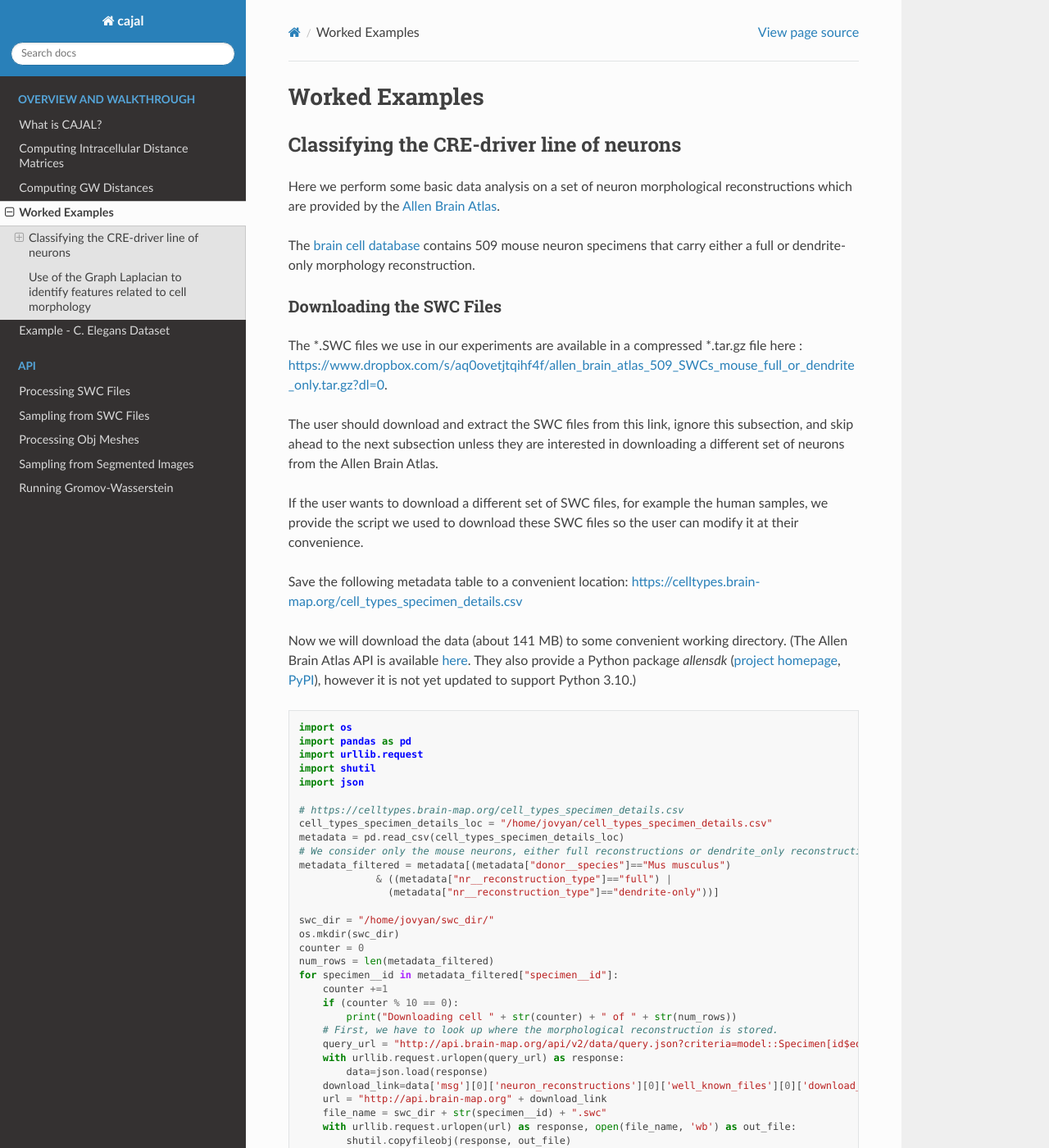
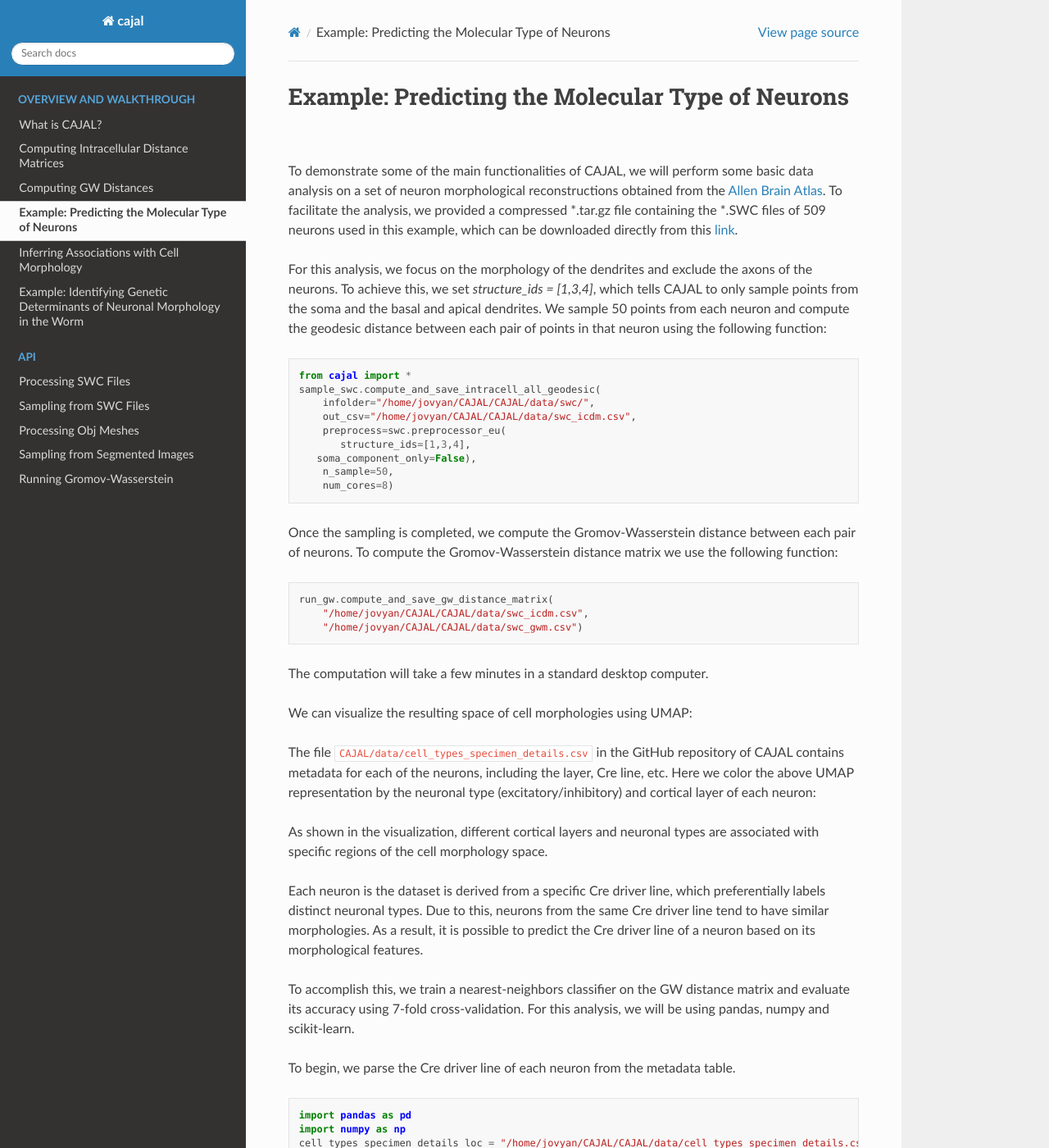
Before and after one commit to CamaraLab/CAJAL, a Sphinx documentation site: the page built from docs/benchmarking.rst, in a window 1280 px wide and 1400 px high. Shown: the whole window at 82% size. Built offline with Sphinx 7.4.7 and the Read the Docs theme 2.0.0, drawn with Linux system fonts in a browser that asks for light colours; some of the changed text lies outside the part shown.

Commit message:
Continued working on readthedocs documenstion, added imports in __init__.py

```diff
--- a/docs/benchmarking.rst
+++ b/docs/benchmarking.rst
@@ -1,126 +1,64 @@
-Worked Examples
-===============
+Example: Predicting the Molecular Type of Neurons
+=================================================
 
-Classifying the CRE-driver line of neurons
-------------------------------------------
+To demonstrate some of the main functionalities of CAJAL,
+we will perform some basic data analysis on a set of neuron
+morphological reconstructions obtained from the
+`Allen Brain Atlas <https://celltypes.brain-map.org/>`_. To facilitate
+the analysis, we provided a compressed \*.tar.gz file containing the \*.SWC
+files of 509 neurons used in this example, which can be downloaded directly from this
+`link <https://www.dropbox.com/s/aq0ovetjtqihf4f/allen_brain_atlas_509_SWCs_mouse_full_or_dendrite_only.tar.gz?dl=0>`_.
 
-Here we perform some basic data analysis on a set of neuron morphological reconstructions which are provided by the `Allen Brain Atlas <https://celltypes.brain-map.org/>`_.
-
-The `brain cell database <https://celltypes.brain-map.org/data>`_ contains 509 mouse neuron specimens that carry either a full or dendrite-only morphology reconstruction.
-
-
-Downloading the SWC Files
-^^^^^^^^^^^^^^^^^^^^^^^^^
-The \*.SWC files we use in our experiments are available in a compressed \*.tar.gz file here : https://www.dropbox.com/s/aq0ovetjtqihf4f/allen_brain_atlas_509_SWCs_mouse_full_or_dendrite_only.tar.gz?dl=0.
-
-The user should download and extract the SWC files from this link, ignore this
-subsection, and skip ahead to the next subsection unless they are interested in
-downloading a different set of neurons from the Allen Brain Atlas.
-
-If the user wants to download a different set of SWC files, for example the
-human samples, we provide the script we used to download these SWC files so the
-user can modify it at their convenience.
-
-Save the following metadata table to a convenient location:
-https://celltypes.brain-map.org/cell_types_specimen_details.csv
-
-Now we will download the data (about 141 MB) to some convenient working directory. (The
-Allen Brain Atlas API is available `here <http://help.brain-map.org/display/celltypes/API#API-download_swc>`_. They also
-provide a Python package `allensdk` (`project
-homepage <https://allensdk.readthedocs.io/en/latest/index.html>`_, `PyPI
-<https://pypi.org/project/allensdk/>`_), however it is not yet updated to
-support Python 3.10.)
+For this analysis, we focus on the morphology of the dendrites and exclude the
+axons of the neurons. To achieve this, we set `structure_ids = [1,3,4]`,
+which tells CAJAL to only sample points from the soma and the basal and apical
+dendrites. We sample 50 points from each neuron and compute the geodesic distance
+between each pair of points in that neuron using the following function:
 
 .. code-block:: python
 
-  		import os
-		import pandas as pd
-		import urllib.request
-                import shutil
-		import json
+		from cajal import *
+		sample_swc.compute_and_save_intracell_all_geodesic(
+		    infolder="/home/jovyan/CAJAL/CAJAL/data/swc/",
+		    out_csv="/home/jovyan/CAJAL/CAJAL/data/swc_icdm.csv",
+		    preprocess=swc.preprocessor_eu(
+ 		       structure_ids=[1,3,4],
+	           soma_component_only=False),
+		    n_sample=50,
+		    num_cores=8)
 
-		# https://celltypes.brain-map.org/cell_types_specimen_details.csv
-		cell_types_specimen_details_loc = "/home/jovyan/cell_types_specimen_details.csv"
-		metadata = pd.read_csv(cell_types_specimen_details_loc)
-		# We consider only the mouse neurons, either full reconstructions or dendrite_only reconstructions.
-		metadata_filtered = metadata[(metadata["donor__species"]=="Mus musculus")
-                             & ((metadata["nr__reconstruction_type"]=="full") |
-                               (metadata["nr__reconstruction_type"]=="dendrite-only"))]
-
-		swc_dir = "/home/jovyan/swc_dir/"
-		os.mkdir(swc_dir)
-		counter = 0
-		num_rows = len(metadata_filtered)
-		for specimen__id in metadata_filtered["specimen__id"]:
-		    counter +=1
-		    if (counter % 10 == 0):
-		        print("Downloading cell " + str(counter) + " of " + str(num_rows))
-		    # First, we have to look up where the morphological reconstruction is stored.
-		    query_url = "http://api.brain-map.org/api/v2/data/query.json?criteria=model::Specimen[id$eq%d],neuron_reconstructions(well_known_files),rma::include,neuron_reconstructions(well_known_files(well_known_file_type[name$eq'3DNeuronReconstruction']))" % specimen__id
-		    with urllib.request.urlopen(query_url) as response:
-		        data=json.load(response)
-		    download_link=data['msg'][0]['neuron_reconstructions'][0]['well_known_files'][0]['download_link']
-		    url = "http://api.brain-map.org" + download_link
-		    file_name = swc_dir + str(specimen__id) + ".swc"
-		    with urllib.request.urlopen(url) as response, open(file_name, 'wb') as out_file:
-		        shutil.copyfileobj(response, out_file)
-
-Sampling from the neurons
-^^^^^^^^^^^^^^^^^^^^^^^^^
-
-For our analysis, we will discard the axons of the neurons so that and focus
-only on the morphology of the dendrites, so we set `types_keep = [1,3,4]`,
-telling the function to keep only the soma and the basal and apical
-dendrites. (Not all of the neurons we study have documented axons, so we would get
-inconsistent results from including the axons when they exist.) For each
-neuron, we sample 50 points from that neuron and compute the geodesic distance
-between each pair of points in that neuron.
+Once the sampling is completed, we compute the Gromov-Wasserstein distance
+between each pair of neurons. To compute the Gromov-Wasserstein distance matrix we use
+the following function:
 
 .. code-block:: python
 
-		from cajal import sample_swc
-		sample_swc.compute_and_save_intracell_all(
-		    infolder="/home/jovyan/CAJAL/CAJAL/data/swc/",
-		    out_csv="/home/patn/CAJAL/CAJAL/data/swc_icdm.csv",
-		    metric = "geodesic",
-		    types_keep = [1,3,4],
-		    n_sample=100,
-		    num_cores=8)
+		run_gw.compute_and_save_gw_distance_matrix(
+		    "/home/jovyan/CAJAL/CAJAL/data/swc_icdm.csv",
+		    "/home/jovyan/CAJAL/CAJAL/data/swc_gwm.csv")
 
-Once the sampling is finished, we compute the Gromov-Wasserstein distance
-between each pair of neurons. In our experiment, it takes about 0.4s to compute
-the Gromov-Wasserstein distance between two cells on a single-core machine, and
-processing speed improves about linearly with the number of cores, so on a
-machine with 8 cores it might take about 1 hour 48 minutes to compute the
-pairwise GW distances between 509 neurons.
+The computation will take a few minutes in a standard desktop computer.
 
-.. code-block:: python
+We can visualize the resulting space of cell morphologies using UMAP:
 
-		run_gw.compute_gw_distance_matrix(
-		    "/home/jovyan/CAJAL/CAJAL/data/swc_icdm.csv",
-		    "/home/jovyan/CAJAL/CAJAL/data/swc_gwm.csv",
-		    save_mat=False)
+The file ``CAJAL/data/cell_types_specimen_details.csv`` in the GitHub repository of CAJAL
+contains metadata for each of the neurons, including the layer, Cre line, etc.
+Here we color the above UMAP representation by the neuronal type (excitatory/inhibitory)
+and cortical layer of each neuron:
 
-Predicting Cre-driver Lines from Cell Morphology
-^^^^^^^^^^^^^^^^^^^^^^^^^^^^^^^^^^^^^^^^^^^^^^^^
+As shown in the visualization, different cortical layers and neuronal types are
+associated with specific regions of the cell morphology space.
 
-In the Allen Brain Atlas cell types database, each neuron sampled is from a
-specific Cre-driver mouse line, and its morphology and electrophysiology have
-characteristic distinguishing features which derive from the genes being
-studied in that driver line. We might conjecture that cells of the same
-Cre-driver line have similar morphologies and that it is possible to guess the
-Cre-driver line of a given neuron from its morphological features, by taking
-the Cre-driver line labels on some of the neurons as given and classifying the
-others based on how similar they are to the neurons for which the correct label
-is known. In this experiment, we will divide our neurons into 7 equal parts. 6
-parts will be training data for a nearest-neighbors classifier, and the 7th
-will be test data. For each neuron in the test data, we will look at the 10
-nearest neighbors in the training data (under the GW distance) and guess the
-Cre-driver line of the neuron.
+Each neuron is the dataset is derived from a specific Cre driver line, which preferentially labels
+distinct neuronal types. Due to this, neurons from the same Cre driver line tend to have
+similar morphologies. As a result, it is possible to predict the Cre driver line of a neuron
+based on its morphological features.
 
-We will use pandas, numpy and sk-learn for this analysis.  First, we get all
-the mouse neurons which have a full or dendrite-only reconstruction of their
-neurons, and get their specimen ids and their Cre-driver lines.
+To accomplish this, we train a nearest-neighbors classifier on the GW distance matrix and
+evaluate its accuracy using 7-fold cross-validation. For this analysis, we will be
+using pandas, numpy and scikit-learn.
+
+To begin, we parse the Cre driver line of each neuron from the metadata table.
 
 .. code-block:: python
 
@@ -137,11 +75,8 @@
 		cell_ids = np.array(metadata["specimen__id"])
 
 
-We read the Gromov-Wasserstein distances into a square matrix, `gw_dist_mat`, which sklearn can
-use as a precomputed distance metric. We give two ways to access the data, one can either
-look up the distances in a dictionary as `gw_dist_dictionary[(cell_name1, cell_name2)]`, or
-use indices, where we have `gw_dist_mat[i,j]` equal to the distance between cell_names[i] and
-cell_names[j].
+We then read the Gromov-Wasserstein distances into a square matrix, which scikit-learn
+can use as a precomputed distance metric.
 
 .. code-block:: python
 
@@ -151,9 +86,8 @@
 		cell_names, gw_dist_dictionary, gw_dist_arr = read_gw("/home/jovyan/swc_gwm.csv")
 		gw_dist_mat = squareform(gw_dist_arr)
 
-Now we use the sklearn library to divide the data into 7 equally sized sets and
-classify each element of a given set based on the nearest 10 neighbors in the 6
-other sets.
+Next, we use scikit-learn to train a nearest-neighbors classifier with n=10 neighbors and
+perform cross-validation using stratified k-fold.
 
 .. code-block:: python
 
@@ -166,7 +100,10 @@
 		print(cvs)
 		# array([0.2739726 , 0.32876712, 0.2739726 , 0.21917808, 0.28767123, 0.31944444, 0.30555556])
 
-We see that the average accuracy is between 27% and 30%. However, this number is a bit inflated, as merely evaluating the percentage of correct classifications will underweigh the smallest groups of the dataset. For a more realistic appraisal we will compute the `Matthews correlation coefficient <https://bmcgenomics.biomedcentral.com/counter/pdf/10.1186/s12864-019-6413-7.pdf>_` of the classification, which appropriately weights the error arising from misclassifying elements of smaller classes.
+Our results show that the average accuracy is between 27% and 30%. Similarly, we can compute the
+`Matthews correlation coefficient <https://bmcgenomics.biomedcentral.com/counter/pdf/10.1186/s12864-019-6413-7.pdf>_`
+of the classification, which appropriately weights the error arising from misclassifying
+elements of smaller classes.
 
 .. code-block:: python
 
@@ -174,80 +111,52 @@
 		cvp = cross_val_predict(clf, X=gw_dist_mat, y=clusters, cv=cv)
 		print(matthews_corrcoef(cvp,clusters))
 		# 0.25205529424157797
+Our results show that the MCC is XYZ.
 
-So the class-weighted accuracy of the classifier is about 25%.
+Inferring Associations with Cell Morphology
+===========================================
 
-Use of the Graph Laplacian to identify features related to cell morphology
---------------------------------------------------------------------------
+The Laplacian Score is a statistical test implemented in CAJAL to determine whether
+differences in a numerical feature assigned to cells, :math:`f : G\to \mathbb{R}`, such as the expression of a gene or the genotype
+of the cell in a given locus, are related to differences in cell morphology. Specifically,
+the Laplacian Score answers the question: if :math:`x` and :math:`y` are two cells
+with similar morphology, are :math:`f(x)` and :math:`f(y)` closer on average than
+if :math:`x` and :math:`y` were chosen randomly?
 
-Suppose that we have a set of cells, :math:`G`, and a numerical feature
-:math:`f : G\to \mathbb{R}`. Our question is whether the value of :math:`f`
-is related to cell morphology. There are multiple ways to phrase the question
-informally:
-
-- If :math:`x` and :math:`y` are two cells in `G` with similar morphology, then
-  are :math:`f(x)` and :math:`f(y)` closer on average then they would be if
-  :math:`x` and :math:`y` were chosen randomly?
-- If :math:`x` is a fixed cell in :math:`G`, and :math:`y` is a randomly chosen
-  cell in :math:`G`, does :math:`f(y)` tend to be closer to :math:`f(x)` if
-  :math:`y` is more morphologically similar to :math:`x`?
-- Does cell morphology have explanatory power with regards to the value of :math:`f`?
-
-We implement and offer a statistical test which represents one formalization of
-these ideas, the *graph Laplacian*, building on work by He, Cai and Niyogi
-(`Laplacian Score for Feature Selection
-<https://proceedings.neurips.cc/paper/2005/hash/b5b03f06271f8917685d14cea7c6c50a-Abstract.html>`_);
-see also `Multi-modal analysis and integration of single-cell morphological data <https://www.biorxiv.org/content/10.1101/2022.05.19.492525v3.full>`_.
-
-We first use the Gromov-Wasserstein distance to equip the set of cells with an
-(undirected) graph structure. Assume that we have already computed the
-GW-distance between any two cells in :math:`G`. Choose also a positive real
-number :math:`varepsilon` which is much less than the maximum distance between
-two cells; for example, one could take the median observed difference. Now from
-this point forward we will view :math:`G` as an undirected graph, where two
-distinct nodes :math:`x,y` are connected if and only if
-:math:`d_{GW}(x,y)\lt\varepsilon`.
-
- The graph Laplacian of :math:`f` with respect to the graph :math:`G` is defined by
+To perform this analysis, CAJAL uses the Gromov-Wasserstein distance between every pair
+of cells to construct an undirected graph :math:`G` where nodes represent cells and edges
+connect cells with distances less than :math:`\varepsilon`, a user-specified positive real
+parameter. The Laplacian score of :math:`f` with respect to the graph :math:`G` is
+positive number defined by
 
 .. math::
 
-   C_G(f) = \frac{\sum_{(i,j)\in E(G)} (f(i) - f(j))^2}{\operatorname{Var}_G(f)}
+		C_G(f) = \frac{\sum_{(i,j)\in E(G)} (f(i) - f(j))^2}{\operatorname{Var}_G(f)}
 
 
-where :math:`E(G)` is the set of edges in the graph `G`, :math:`i,j` range over
-nodes of :math:`G`, `n(i)` is the number of neighbors of :math:`i` in
-:math:`G`, and :math:`\operatorname{Var}_G(f)` is a weighted
-variance of `f` where the weight of node :math:`i` is proportional to :math:`n(i)`.
+where :math:`E(G)` is the set of edges in the graph, :math:`i,j` range over
+nodes of :math:`G`, and :math:`\operatorname{Var}_G(f)` is the weighted
+variance of `f,` where the weight of node :math:`i` is proportional to
+the number of neighbors of :math:`i` in :math:`G`. When the Laplacian Score is close to
+zero, this indicates that the values of :math:`f` tend to be similar between
+connected cells.
 
-The graph Laplacian takes values between 0 and 2. When the Laplacian is near
-zero we interpret it as showing that the values of :math:`f(i)` and
-:math:`f(j)` are linearly correlated when :math:`i,j` are connected by an edge
-in the graph. If the Laplacian is close to 1, they are uncorrelated.
+To test the significance of the Laplacian Score, CAJAL provides a permutation test
+that shuffles the values of :math:`f` across the nodes of :math:`G` to generate a null
+distribution, from which a p-value can be computed. Additionally, CAJAL supports
+regression analysis to account for the influence of other covariates,
+:math:`g_1,\dots,g_n`, defined on :math:`G`. Users can fit a multivariate linear
+regression model to remove the dependence of :math:`C_G(f)` on
+:math:`C_G(g_1),\dots, C_G(g_n)`, and evaluate whether the Laplacian Score of :math:`f`
+is below what would be expected from the covariate features.
 
-In cases where it is unreasonable to expect a strong linear correlation, (for
-example, :math:`f` is not continuous or not modelled by any reasonable
-distribution) the graph Laplacian cannot be interpreted directly. We provide a
-permutation test which compares :math:`C_G(f)` to :math:`C_G(f\circ\pi)` for
-many randomly chosen permutations :math:`\pi : G\to G` of the set of nodes of
-the graph. If :math:`C_G(f) < C_G(f\circ\pi)` for all but a small fraction
-:math:`\alpha` of the permutations, we conclude that it is unlikely that
-:math:`C_G(f)` could have arisen by chance by choosing a random function with
-the same values.
+Overall, the Laplacian Score implemented in CAJAL provides a rigorous and flexible method
+for analyzing the relationship between cell morphology and numerical features, with the
+ability to account for other covariates and assess statistical significance.
 
-We also provide functionality to let the user regress out on covariates. If
-:math:`g_1,\dots,g_n` are features on :math:`G`, and the user wants to know
-whether :math:`C_G(f)` is below what would be expected from
-:math:`C_G(g_1),\dots, C_G(g_n)`, they can fit a multilinear regression to
-predict :math:`C_G(f\circ\pi)` as a sum :math:`\sum_i \beta_i
-C_G(g_i\circ\pi)+\beta_0` plus a residual error term :math:`\varepsilon_i`. If
-the true residual :math:`\varepsilon =C_G(f) - \widehat{C_G(f)}` is at the
-lower tail end of the residuals, we conclude that :math:`f` respects the
-morphology graph structure in excess of what would be predicted given with
-:math:`C_G(g_1),\dots, C_G(g_n)`.
 
-Example - C. Elegans Dataset
-============================
+Example: Identifying Genetic Determinants of Neuronal Morphology in the Worm
+============================================================================
 
 We will illustrate how to use graph Laplacian to identify features in a C. elegans
 neuron SWC dataset which are correlated with cell morphology.
--- a/docs/computing-intracell-distance-matrices.rst
+++ b/docs/computing-intracell-distance-matrices.rst
@@ -312,7 +312,7 @@
 file specified by the argument `gw_csv`.
 .. code-block:: python
 
-        run_gw.compute_gw_distance_matrix(
+        run_gw.compute_and_save_gw_distance_matrix(
             intracell_db_loc = "/home/jovyan/CAJAL/CAJAL/data/swc_icd.csv",
             gw_csv = "/home/jovyan/CAJAL/CAJAL/data/gw_dists.csv",
             save_mat = False)
```
Also changed, not shown: other parts of docs/computing-intracell-distance-matrices.rst (+1 -1 lines), src/cajal/__init__.py (+23 -0 lines).
